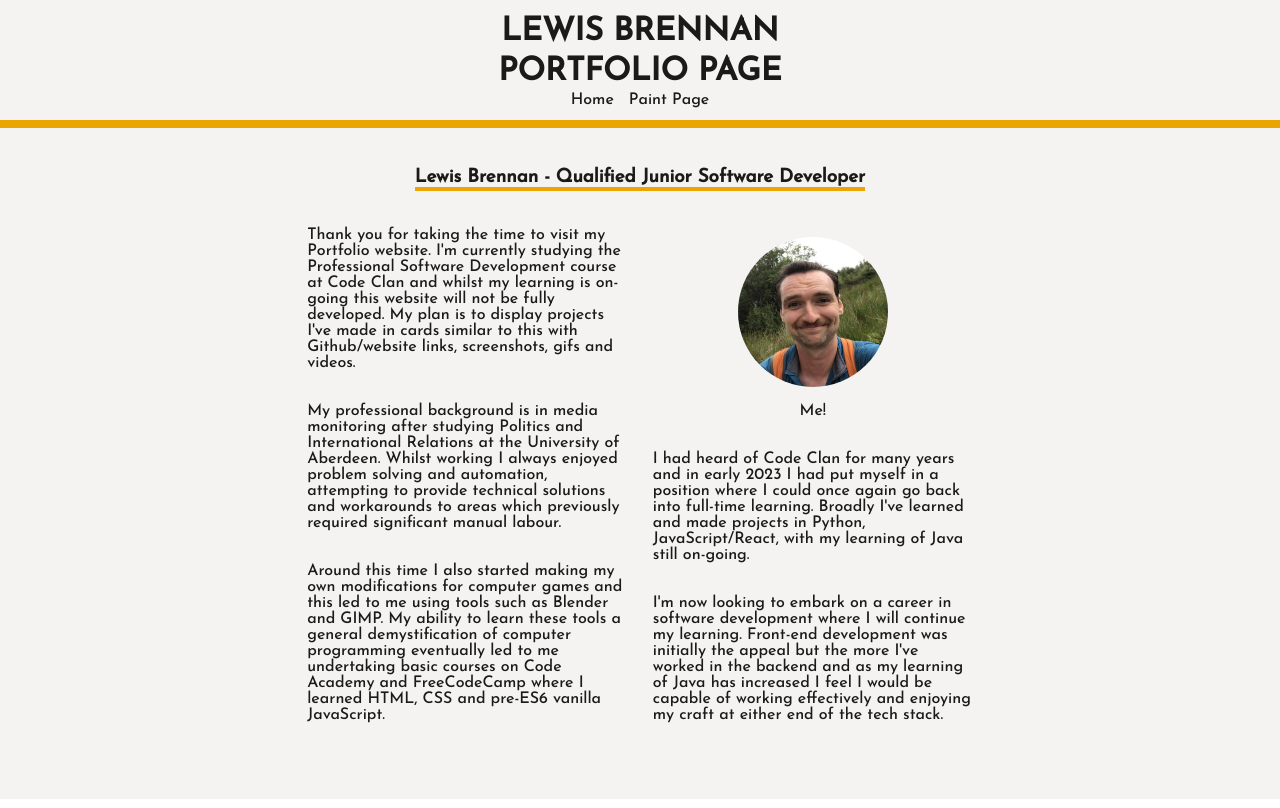
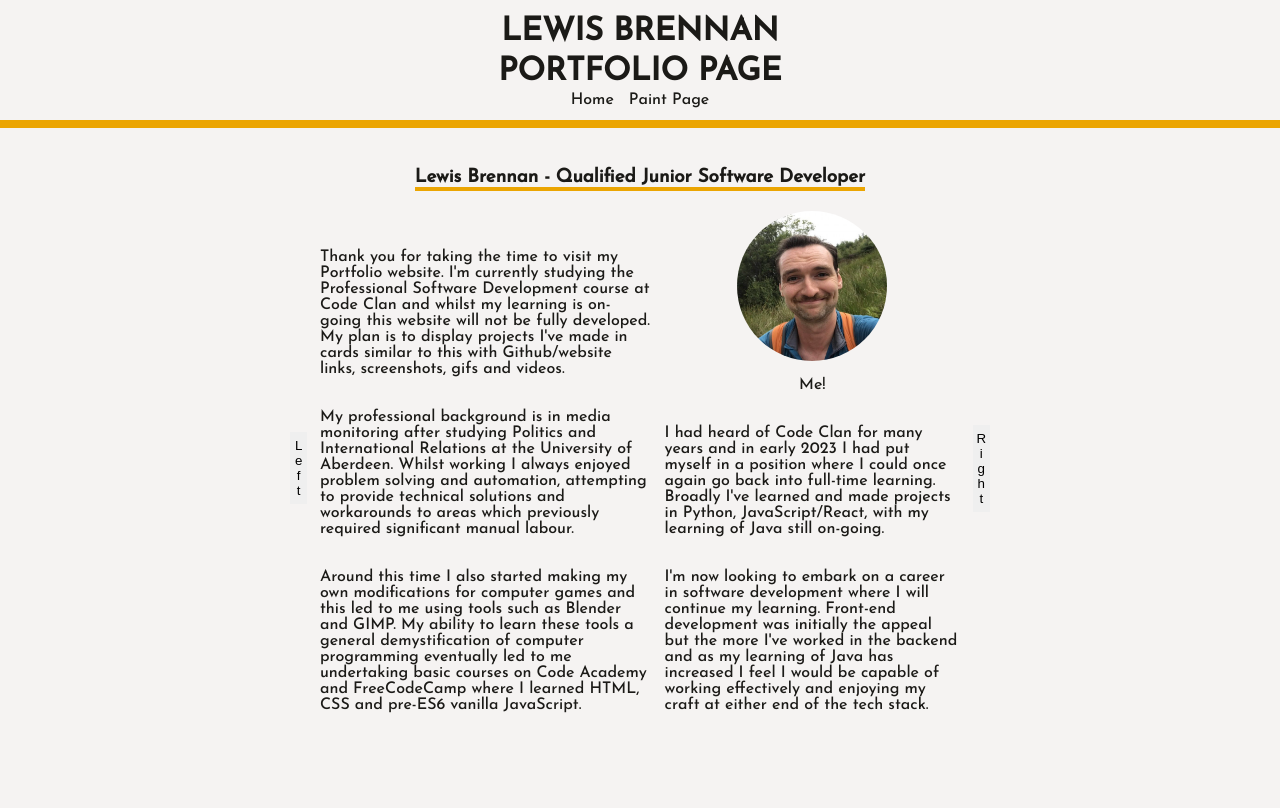
Before and after one commit to LewisBrennanGithub/Lewis-Brennan-Portfolio, a React (Create React App) app: page / in a window 1280 px wide. Built offline with nearby package versions, Linux system fonts and the light colour scheme; a web font is replaced by a local one.

Commit message:
added side buttons

```diff
--- a/src/components/body/Body.js
+++ b/src/components/body/Body.js
@@ -30,7 +30,6 @@ const Body = () => {
 
 const CentreGridBody = styled.div`
 background: #f5f3f2;
-padding-inline: 5vw;
 padding-block: 5vh;
 `
 
@@ -50,7 +49,6 @@ const StyledCardBody = styled.div`
 display: flex;
 flex-direction: row;
 align-items: flex-end;
-padding: 2.5vh 2.5vw;
 justify-content: center;
 
 @media only screen and (max-width: 900px){
@@ -62,8 +60,7 @@ justify-content: center;
 const StyledLeftColumn = styled.div`
 display: flex;
 flex-direction: column;
-max-width: 25vw;
-padding-inline: 0vw 1vw;
+margin-right: 0.5vw;
 
 @media only screen and (max-width: 900px){
   max-width: 100%;
@@ -77,8 +74,8 @@ const StyledCardLeftColumnText = styled.p`
 const StyledRightColumn = styled.div`
 display: flex;
 flex-direction: column;
-max-width: 25vw;
-padding-inline: 1vw 0vw;
+margin-left: 0.5vw;
+
 
 @media only screen and (max-width: 900px){
   max-width: 100%;
--- /dev/null
+++ b/src/components/body/LilypadPage.js
@@ -0,0 +1,7 @@
+const LilypadPage = () => {
+    return (
+        <p>Hello! This is the Lilypad Page.</p>
+     );
+}
+
+export default LilypadPage;
--- a/src/containers/PortfolioContainer.js
+++ b/src/containers/PortfolioContainer.js
@@ -1,63 +1,89 @@
-import { Routes, Route } from 'react-router-dom';
+import { Routes, Route, useNavigate } from 'react-router-dom';
+import { useState, useEffect  } from 'react';
 import styled from 'styled-components';
 import NavBar from '../components/navbar/NavBar';
 import Body from '../components/body/Body';
 import PaintPage from '../components/body/PaintPage';
+import LilypadPage from '../components/body/LilypadPage';
 
 const PortfolioContainer = () => {
+  const navigate = useNavigate();
+  const routes = ['/', '/lilypad', '/paint'];
+  const [currentIndex, setCurrentIndex] = useState(0);
+
+  useEffect(() => {
+    navigate(routes[currentIndex]);
+}, []);
+
+  const changePage = (direction) => {
+    let newIndex = currentIndex + direction;
+    if (newIndex < 0) newIndex = routes.length - 1;
+    if (newIndex >= routes.length) newIndex = 0;
+    setCurrentIndex(newIndex);
+    navigate(routes[newIndex]);
+}
+
   return (
 <>
-<NavBar/>
-  <Routes className="middle">
+  <NavBar/>
+  <Aligner>
+  <div className="left">
+  <VerticalButtonLeft onClick={() => changePage(-1)}>Left</VerticalButtonLeft>
+</div>
+<div className="middle">
+  <Routes>
     <Route path="/" element={<Body />} />
+    <Route path="/lilypad" element={<LilypadPage />} />
     <Route path="/paint" element={<PaintPage />} />
   </Routes>
+  </div>
+  <div className="right">
+  <VerticalButtonRight onClick={() => changePage(1)}>Right</VerticalButtonRight>
+  </div>
+  </Aligner>
 </>
    );
 }
 
-// FIRST ITERATION - OBSELETE
-// <NavBar>
-// </NavBar>
-// <Aligner>
-//   <div className="left"></div>
-//   <Body className="middle"></Body>
-//   <div className="right"></div>
-// </Aligner>
+const VerticalButtonLeft = styled.button`
+  writing-mode: vertical-rl;
+  text-orientation: upright;
+  border: none;
+  margin-right: 1vw;
+`;
 
-// SECOND ITERATION - OBSELETE
-{/* <>
-<NavBar/>
-<Aligner>
-  <div className="left"></div>
-  <Routes className="middle">
-    <Route path="/" element={<Body />} />
-    <Route path="/paint" element={<PaintPage />} />
-  </Routes>
-  <div className="right"></div>
-</Aligner>
-</> */}
+const VerticalButtonRight = styled.button`
+  writing-mode: vertical-rl;
+  text-orientation: upright;
+  border: none;
+  margin-left: 1vw;
+`;
 
-// const Aligner = styled.div`
-//   display: grid;
-//   grid-template-columns: 15% 70% 15%;
-//   height: 85vh;
+const Aligner = styled.div`
+  display: grid;
+  grid-template-columns: 25% 50% 25%;
+  height: 85vh;
 
-//   @media only screen and (max-width: 900px){
-//     display: flex;
-//     flex-direction: column;
-//   }
+  @media only screen and (max-width: 900px){
+    display: flex;
+    flex-direction: column;
+  }
 
-
-// .left  {
-//   background: #f5f3f2;
-// }
-// .middle {
-// }
-
-// .right {
-//   background: #f5f3f2;
-// }
-// `
+.left  {
+    background: #f5f3f2;
+    display: flex;
+    align-items: center;
+    justify-content: flex-end;
+}
+.middle {
+  display: flex;
+}
+.right {
+  background: #f5f3f2;
+  display: flex;
+  align-items: center;
+  justify-content: flex-start;
+}
+`
 
 export default PortfolioContainer;
```
Also changed, not shown: src/containers/OBSELETE.js (added, +82 -0 lines).
